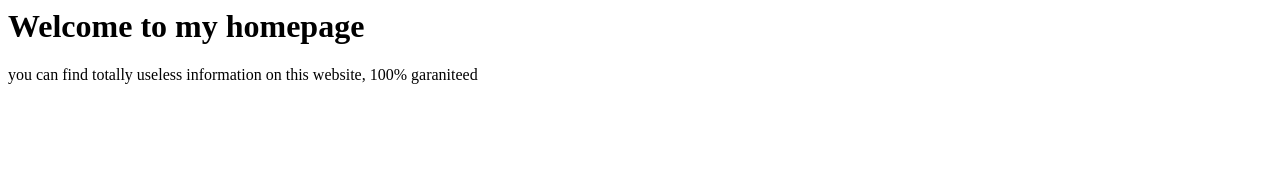
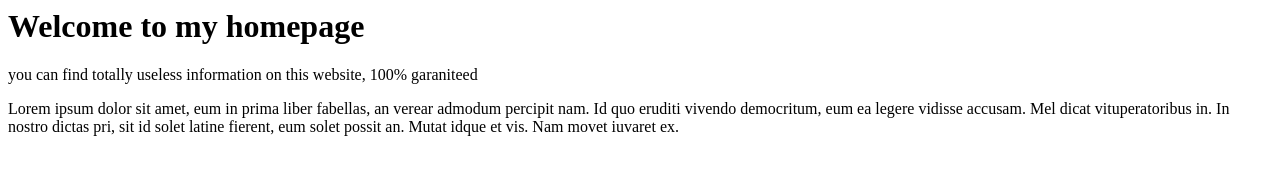
Before and after one commit to 3rfun0/mytestwebsite, a plain HTML site: page index.html in a window 1280 px wide. Drawn offline with Linux system fonts and the light colour scheme.

Commit message:
added second paragraph in index.html and div tag in the file

```diff
--- a/index.html
+++ b/index.html
@@ -4,6 +4,9 @@
 </head>
 <body>
 <h1> Welcome to my homepage </h1>
+<div>
 <p> you can find totally useless information on this website, 100% garaniteed </p>
+<p> Lorem ipsum dolor sit amet, eum in prima liber fabellas, an verear admodum percipit nam. Id quo eruditi vivendo democritum, eum ea legere vidisse accusam. Mel dicat vituperatoribus in. In nostro dictas pri, sit id solet latine fierent, eum solet possit an. Mutat idque et vis. Nam movet iuvaret ex.</p>
+</div>
 </body>
 </html>
```
